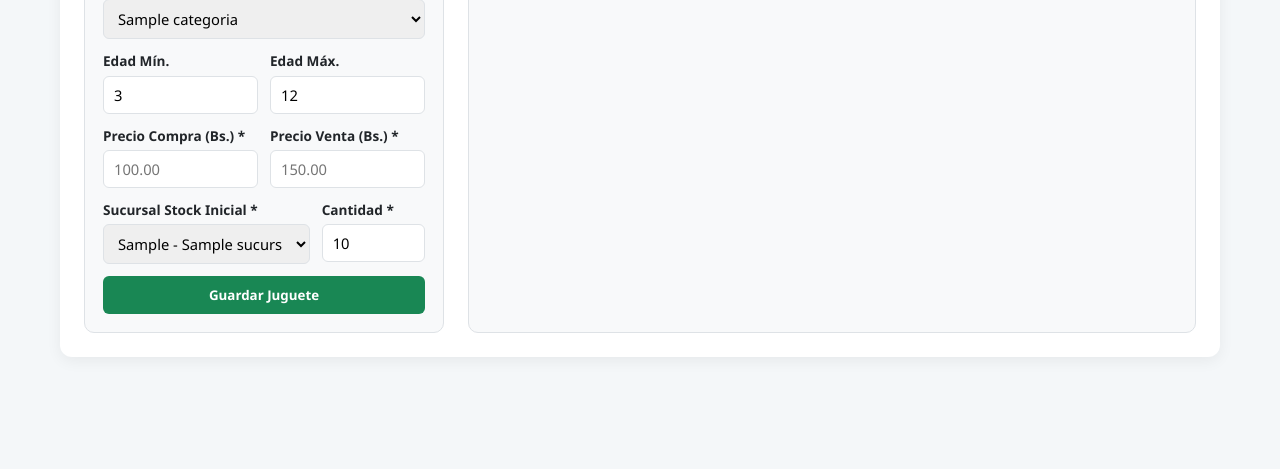
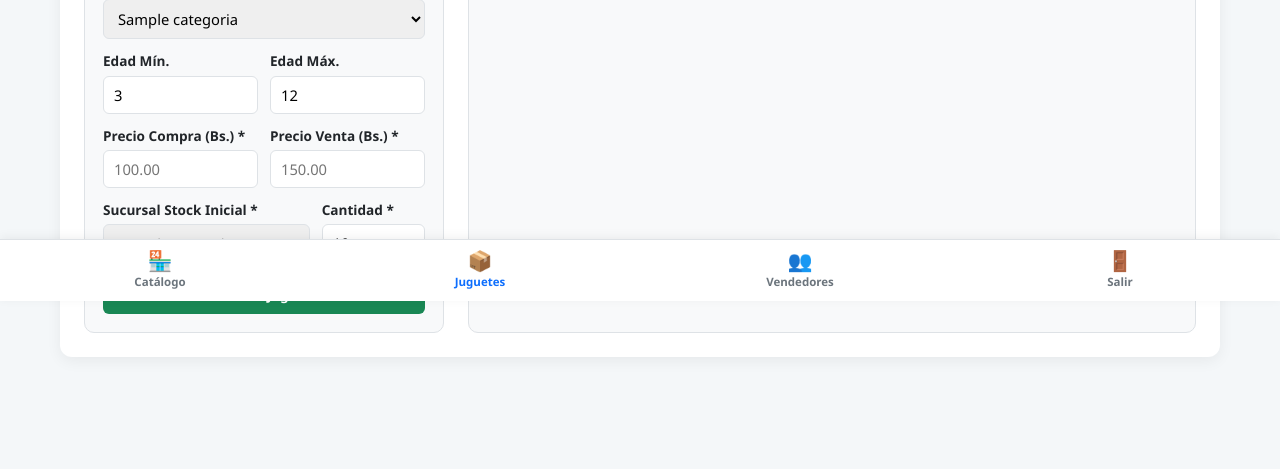
Before and after one commit to yhonnylequipe/toyswa, a PHP site: page /registro_juguetes.php in a window 1280 px wide. Shown: the part 499-968 px from the top of the page. Run offline with PHP 8.4, Linux system fonts and the light colour scheme; the visitor is signed in with stand-in values (Sample User, id 1); tables that the repository leaves empty or names only in its code hold one stand-in row (values such as "Sample post").

Commit message:
Update registro_juguetes.php

```diff
--- a/registro_juguetes.php
+++ b/registro_juguetes.php
@@ -332,4 +332,40 @@ foreach ($invRows as $r) {
         }
     </script>
 </body>
+    <nav class="app-bottom-nav">
+    <a href="index.php" class="app-tab <?= basename($_SERVER['PHP_SELF']) === 'index.php' ? 'activo' : '' ?>">
+        <span class="tab-icon">🏪</span>
+        <span>Catálogo</span>
+    </a>
+    <?php if (estaLogueado()): ?>
+        <a href="registro_juguetes.php" class="app-tab <?= basename($_SERVER['PHP_SELF']) === 'registro_juguetes.php' ? 'activo' : '' ?>">
+            <span class="tab-icon">📦</span>
+            <span>Juguetes</span>
+        </a>
+        <a href="registro_vendedor.php" class="app-tab <?= basename($_SERVER['PHP_SELF']) === 'registro_vendedor.php' ? 'activo' : '' ?>">
+            <span class="tab-icon">👥</span>
+            <span>Vendedores</span>
+        </a>
+        <a href="login.php?logout=1" class="app-tab">
+            <span class="tab-icon">🚪</span>
+            <span>Salir</span>
+        </a>
+    <?php else: ?>
+        <a href="registro_vendedor.php" class="app-tab <?= basename($_SERVER['PHP_SELF']) === 'registro_vendedor.php' ? 'activo' : '' ?>">
+            <span class="tab-icon">👤</span>
+            <span>Registro</span>
+        </a>
+        <a href="login.php" class="app-tab <?= basename($_SERVER['PHP_SELF']) === 'login.php' ? 'activo' : '' ?>">
+            <span class="tab-icon">🔐</span>
+            <span>Ingresar</span>
+        </a>
+    <?php endif; ?>
+</nav>
+
+<script>
+if ('serviceWorker' in navigator) {
+    navigator.serviceWorker.register('/sw.js');
+}
+</script>
+
 </html>
```
